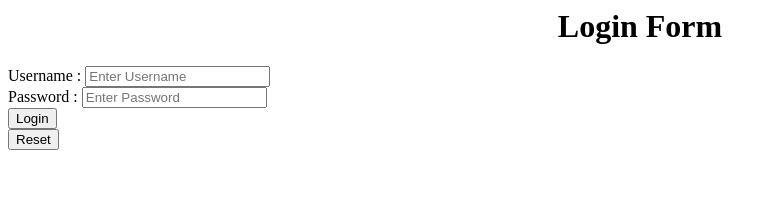
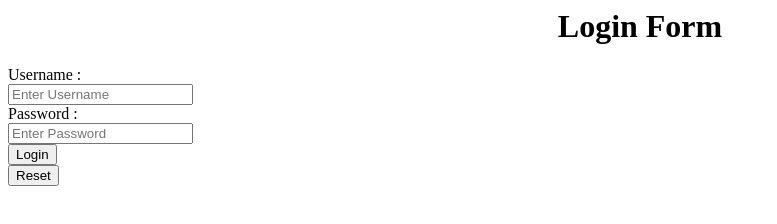
Before and after one commit to Poorva2909/sunsofttechy, a plain HTML site: page login.html in a window 1280 px wide. Shown: the whole page, without its empty margins (0-777 px from the left). Drawn offline with Linux system fonts and the light colour scheme.

Commit message:
Update login.html

```diff
--- a/login.html
+++ b/login.html
@@ -2,9 +2,9 @@
 <body>
     <center> <h1> Login Form </h1> </center>
     <form>
-            <label>Username : </label>
+            <label>Username : </label>   <br>
             <input type="text" placeholder="Enter Username" name="username" required>  <br>
-            <label>Password : </label>
+            <label>Password : </label>   <br>
             <input type="password" placeholder="Enter Password" name="password" required>  <br>
             <button type="submit">Login</button> <br>
             <button type="Reset">Reset</button>  <br>
```
